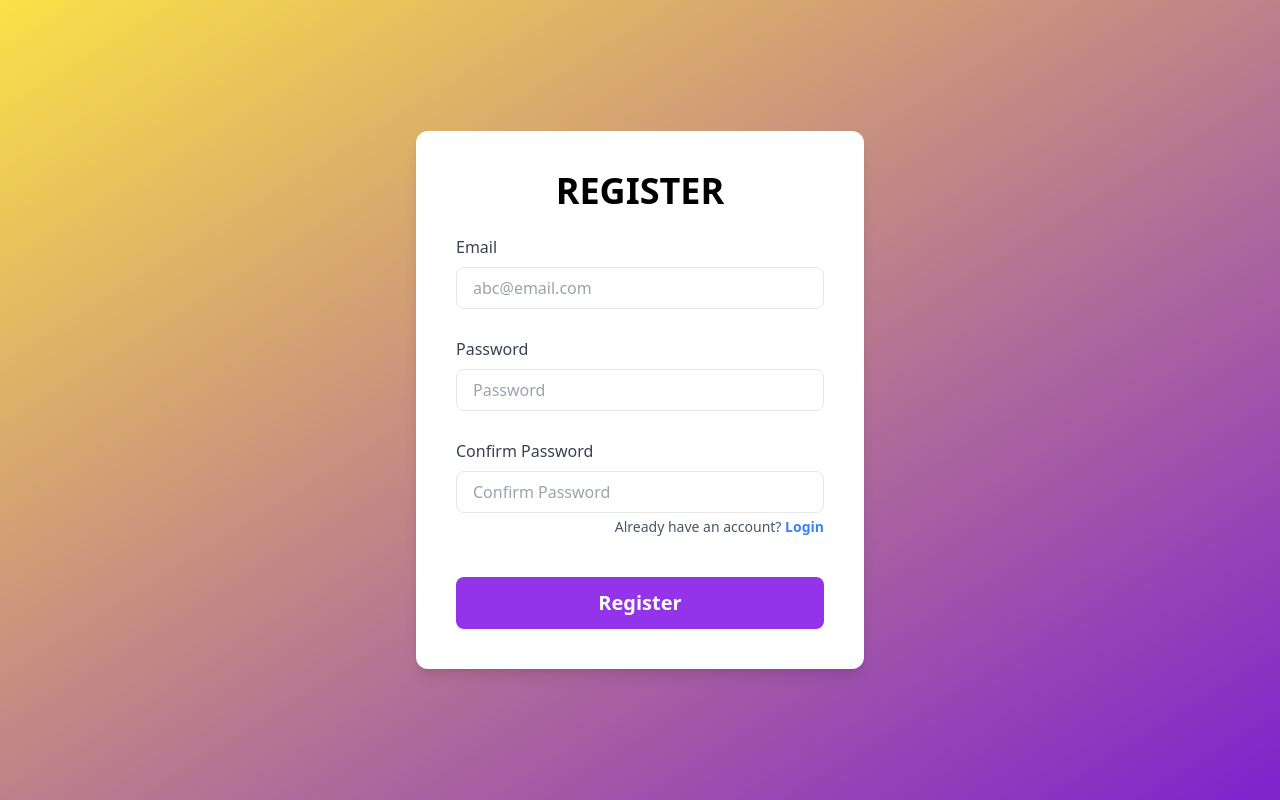
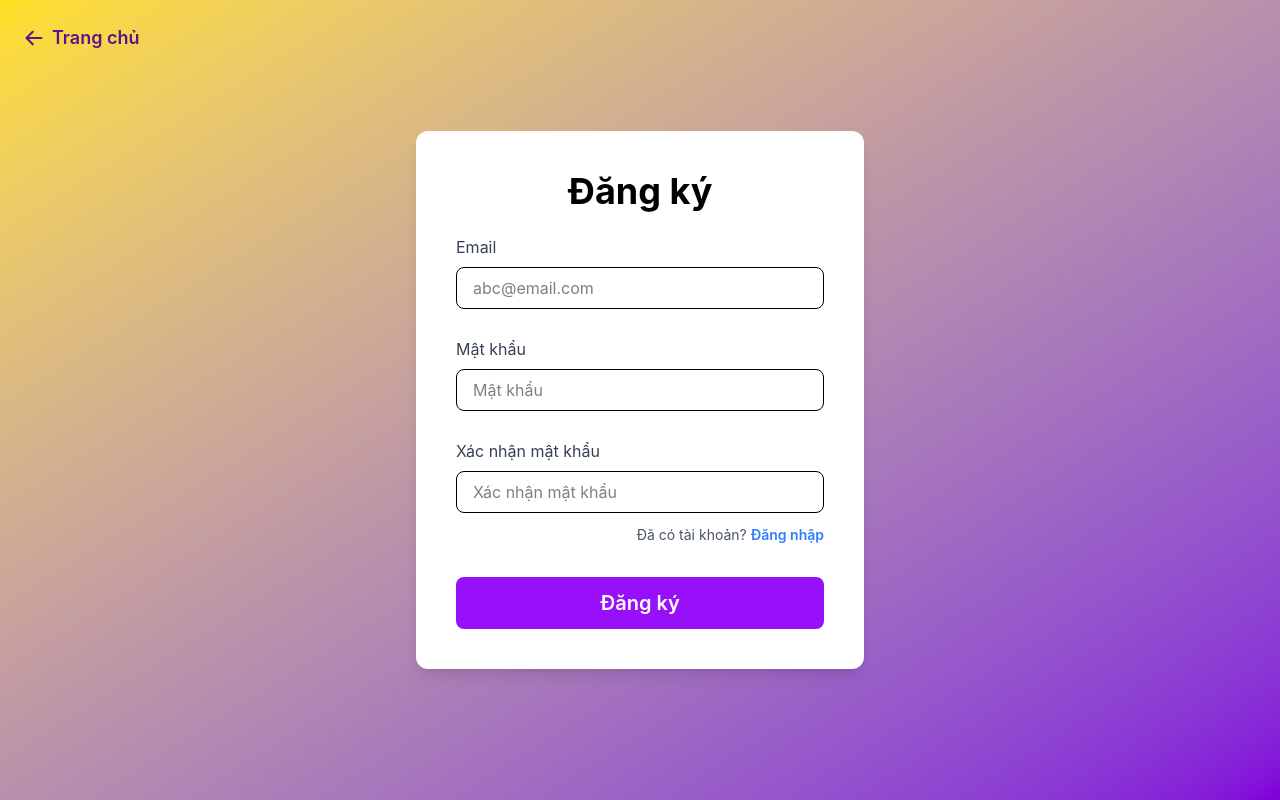
Before and after one commit to nmtun/IT4409_SEE_BOI, a React (Vite) app in the folder client/: page /register in a window 1280 px wide. Built offline with nearby package versions, Linux system fonts and the light colour scheme.

Commit message:
fix: fe/login_register

```diff
--- a/client/package.json
+++ b/client/package.json
@@ -10,6 +10,7 @@
     "preview": "vite preview"
   },
   "dependencies": {
+    "@tailwindcss/postcss": "^4.0.0",
     "react": "^19.2.0",
     "react-dom": "^19.2.0",
     "react-router-dom": "^7.9.6"
@@ -25,7 +26,7 @@
     "eslint-plugin-react-refresh": "^0.4.24",
     "globals": "^16.5.0",
     "postcss": "^8.5.6",
-    "tailwindcss": "^3.4.18",
+    "tailwindcss": "^4.0.0",
     "vite": "^7.2.4"
   }
 }
--- a/client/postcss.config.js
+++ b/client/postcss.config.js
@@ -1,6 +1,6 @@
 export default {
   plugins: {
-    tailwindcss: {},
+    '@tailwindcss/postcss': {},
     autoprefixer: {},
   },
 }
--- a/client/src/index.css
+++ b/client/src/index.css
@@ -1,25 +1,22 @@
-@tailwind base;
-@tailwind components;
-@tailwind utilities;
+@import "tailwindcss";
 
 :root {
-  font-family: system-ui, Avenir, Helvetica, Arial, sans-serif;
-  line-height: 1.5;
-  font-weight: 400;
-  font-synthesis: none;
-  text-rendering: optimizeLegibility;
-  -webkit-font-smoothing: antialiased;
-  -moz-osx-font-smoothing: grayscale;
+  /* Basic variables that might be reused */
+  --radius: 0.75rem;
 }
 
-* {
-  margin: 0;
-  padding: 0;
-  box-sizing: border-box;
+.dark {
+  /* Keep dark mode if needed later */
+}
+
+html {
+  scroll-behavior: smooth;
 }
 
 body {
+  font-family: Inter, system-ui, Avenir, Helvetica, Arial, sans-serif;
+  -webkit-font-smoothing: antialiased;
+  -moz-osx-font-smoothing: grayscale;
   margin: 0;
-  min-width: 320px;
-  min-height: 100vh;
+  padding: 0;
 }
--- a/client/src/pages/Login.jsx
+++ b/client/src/pages/Login.jsx
@@ -5,45 +5,66 @@ import LoginRegisterButton from "../components/Login&RegisterButton";
 const Login = () => {
   return (
     <div>
-      <div className="justify-center items-center flex h-screen bg-gradient-to-br from-purple-700 to-yellow-300">
+      <div className="relative justify-center items-center flex h-screen bg-gradient-to-br from-purple-700 to-yellow-300">
+        <Link
+          to="/LandingPage"
+          className="absolute top-6 left-6 text-white text-lg font-semibold transition-transform hover:scale-110 origin-left flex items-center gap-2"
+        >
+          <svg
+            xmlns="http://www.w3.org/2000/svg"
+            fill="none"
+            viewBox="0 0 24 24"
+            strokeWidth={2.5}
+            stroke="currentColor"
+            className="w-5 h-5"
+          >
+            <path
+              strokeLinecap="round"
+              strokeLinejoin="round"
+              d="M10.5 19.5L3 12m0 0l7.5-7.5M3 12h18"
+            />
+          </svg>
+          Trang chủ
+        </Link>
+
         <div className="bg-white p-10 rounded-xl shadow-lg w-full max-w-md">
-          <h2 className="text-4xl font-bold mb-6 text-center">LOGIN</h2>
+          <h2 className="text-4xl font-bold mb-6 text-center">Đăng nhập</h2>
           <form action="">
             <div className="mb-4">
-              <label className="text-xl block text-gray-700 mb-2">Email</label>
+              <label className="block text-gray-700 mb-2">Email</label>
               <input
                 type="email"
-                className="text-xl w-full px-4 py-2 mb-4 border rounded-lg focus:outline-none focus:ring-2 focus:ring-purple-500"
+                className="w-full px-4 py-2 mb-4 border rounded-lg focus:outline-none focus:ring-2 focus:ring-purple-500"
                 placeholder="abc@email.com"
               />
             </div>
 
             <div>
-              <label className="text-xl block text-gray-700">Password</label>
+              <label className="block text-gray-700 mb-2">Mật khẩu</label>
               <input
                 type="password"
-                className="text-xl w-full px-4 py-2  border rounded-lg focus:outline-none focus:ring-2 focus:ring-purple-500"
-                placeholder="Password"
+                className="w-full px-4 py-2  border rounded-lg focus:outline-none focus:ring-2 focus:ring-purple-500"
+                placeholder="Mật khẩu"
               />
             </div>
             <div className="flex justify-between items-center mt-1 mb-5 text-sm">
-              <a href="#" className="text-blue-500 hover:underline">
-                Forgot Password?
-              </a>
+              <Link to="/login" className="text-blue-500 hover:underline">
+                Quên mật khẩu?
+              </Link>
 
               <div>
-                <span className="text-gray-600">Don't have an account? </span>
+                <span className="text-gray-600">Chưa có tài khoản? </span>
                 <Link
                   to="/register"
                   className="text-blue-500 hover:underline font-semibold"
                 >
-                  Register
+                  Đăng ký
                 </Link>
               </div>
             </div>
 
             <div className="mt-10">
-              <LoginRegisterButton ButtonName="Login" />
+              <LoginRegisterButton ButtonName="Đăng nhập" />
             </div>
           </form>
         </div>
--- a/client/src/pages/Register.jsx
+++ b/client/src/pages/Register.jsx
@@ -1,57 +1,143 @@
-import React from "react";
+import React, { useState } from "react"; // 1. Import useState
 import { Link } from "react-router-dom";
 import LoginRegisterButton from "../components/Login&RegisterButton";
+import { validatePassword } from "../utils/validatePassword"; // 2. Import hàm validate
 
 const Register = () => {
+  // 3. Tạo state để lưu dữ liệu form
+  const [formData, setFormData] = useState({
+    email: "",
+    password: "",
+    confirmPassword: "",
+  });
+
+  const [error, setError] = useState(""); // State lưu lỗi để hiển thị
+
+  // Hàm xử lý khi nhập liệu
+  const handleChange = (e) => {
+    setFormData({
+      ...formData,
+      [e.target.name]: e.target.value,
+    });
+    // Xóa lỗi khi người dùng bắt đầu sửa lại
+    if (error) setError("");
+  };
+
+  // Hàm xử lý khi bấm Đăng ký
+  const handleSubmit = (e) => {
+    e.preventDefault(); // Chặn reload trang
+
+    // Kiểm tra mật khẩu khớp nhau trước
+    if (formData.password !== formData.confirmPassword) {
+      setError("Mật khẩu xác nhận không khớp!");
+      return;
+    }
+
+    // Gọi hàm validate từ utils
+    const validation = validatePassword(formData.password);
+    if (!validation.isValid) {
+      setError(validation.error);
+      return;
+    }
+
+    // Nếu mọi thứ OK
+    console.log("Đăng ký thành công với dữ liệu:", formData);
+    alert("Đăng ký thành công!");
+    // Logic gọi API backend sẽ đặt ở đây...
+  };
+
   return (
     <div>
-      <div className="justify-center items-center flex h-screen bg-gradient-to-br from-yellow-300 to-purple-700">
+      <div className="relative justify-center items-center flex h-screen bg-gradient-to-br from-yellow-300 to-purple-700">
+        <Link
+          to="/"
+          className="absolute top-6 left-6 text-purple-900 text-lg font-semibold transition-transform hover:scale-110 origin-left flex items-center gap-2"
+        >
+          <svg
+            xmlns="http://www.w3.org/2000/svg"
+            fill="none"
+            viewBox="0 0 24 24"
+            strokeWidth={2.5}
+            stroke="currentColor"
+            className="w-5 h-5"
+          >
+            <path
+              strokeLinecap="round"
+              strokeLinejoin="round"
+              d="M10.5 19.5L3 12m0 0l7.5-7.5M3 12h18"
+            />
+          </svg>
+          Trang chủ
+        </Link>
         <div className="bg-white p-10 rounded-xl shadow-lg w-full max-w-md">
-          <h2 className="text-4xl font-bold mb-6 text-center">REGISTER</h2>
-          <form action="">
+          <h2 className="text-4xl font-bold mb-6 text-center">Đăng ký</h2>
+
+          {/* Thêm sự kiện onSubmit cho form */}
+          <form onSubmit={handleSubmit}>
             <div className="mb-3">
-              <label className=" block text-gray-700 mb-2">Email</label>
+              <label className="block text-gray-700 mb-2">Email</label>
               <input
                 type="email"
-                className=" w-full px-4 py-2 mb-4 border rounded-lg focus:outline-none focus:ring-2 focus:ring-purple-500"
+                name="email" // Quan trọng: name phải trùng với key trong state
+                value={formData.email}
+                onChange={handleChange}
+                className="w-full px-4 py-2 mb-4 border rounded-lg focus:outline-none focus:ring-2 focus:ring-purple-500"
                 placeholder="abc@email.com"
+                required
               />
             </div>
 
             <div className="mb-3">
-              <label className=" block text-gray-700 mb-2">Password</label>
+              <label className="block text-gray-700 mb-2">Mật khẩu</label>
               <input
                 type="password"
-                className=" w-full px-4 py-2 mb-4 border rounded-lg focus:outline-none focus:ring-2 focus:ring-purple-500"
-                placeholder="Password"
+                name="password"
+                value={formData.password}
+                onChange={handleChange}
+                className="w-full px-4 py-2 mb-4 border rounded-lg focus:outline-none focus:ring-2 focus:ring-purple-500"
+                placeholder="Mật khẩu"
+                required
               />
             </div>
 
             <div>
-              <label className=" block text-gray-700 mb-2">
-                Confirm Password
+              <label className="block text-gray-700 mb-2">
+                Xác nhận mật khẩu
               </label>
               <input
                 type="password"
-                className=" w-full px-4 py-2 border rounded-lg focus:outline-none focus:ring-2 focus:ring-purple-500"
-                placeholder="Confirm Password"
+                name="confirmPassword"
+                value={formData.confirmPassword}
+                onChange={handleChange}
+                className="w-full px-4 py-2 border rounded-lg focus:outline-none focus:ring-2 focus:ring-purple-500"
+                placeholder="Xác nhận mật khẩu"
+                required
               />
             </div>
 
-            <div className="flex justify-end items-center mt-1 mb-5 text-sm">
+            {/* Hiển thị lỗi màu đỏ nếu có */}
+            {error && (
+              <div className="mt-2 text-red-500 text-sm italic">* {error}</div>
+            )}
+
+            <div className="flex justify-end items-center mt-3 mb-5 text-sm">
               <div>
-                <span className="text-gray-600">Already have an account? </span>
+                <span className="text-gray-600">Đã có tài khoản? </span>
                 <Link
                   to="/login"
                   className="text-blue-500 hover:underline font-semibold"
                 >
-                  Login
+                  Đăng nhập
                 </Link>
               </div>
             </div>
 
-            <div className="mt-10">
-              <LoginRegisterButton ButtonName="Register" />
+            <div className="mt-8">
+              {/* Giả sử component Button này có type="submit" hoặc nhận onClick */}
+              {/* Nếu component Button của bạn là thẻ div thuần, bạn cần thêm prop onClick={handleSubmit} vào nó */}
+              <button type="submit" className="w-full">
+                <LoginRegisterButton ButtonName="Đăng ký" />
+              </button>
             </div>
           </form>
         </div>
--- /dev/null
+++ b/client/src/utils/validatePassword.js
@@ -0,0 +1,46 @@
+/**
+ * Hàm kiểm tra độ mạnh của mật khẩu
+ * @param {string} password - Mật khẩu cần kiểm tra
+ * @returns {object} - { isValid: boolean, error: string }
+ */
+export const validatePassword = (password) => {
+  // 1. Kiểm tra độ dài (ví dụ: tối thiểu 6 ký tự)
+  if (password.length < 6) {
+    return {
+      isValid: false,
+      error: "Mật khẩu phải có ít nhất 6 ký tự.",
+    };
+  }
+
+  // 2. Kiểm tra chữ thường
+  if (!/[a-z]/.test(password)) {
+    return {
+      isValid: false,
+      error: "Mật khẩu phải chứa ít nhất 1 chữ thường (a-z).",
+    };
+  }
+
+  // 3. Kiểm tra chữ hoa
+  if (!/[A-Z]/.test(password)) {
+    return {
+      isValid: false,
+      error: "Mật khẩu phải chứa ít nhất 1 chữ hoa (A-Z).",
+    };
+  }
+
+  // 4. Kiểm tra số
+  if (!/[0-9]/.test(password)) {
+    return {
+      isValid: false,
+      error: "Mật khẩu phải chứa ít nhất 1 số (0-9).",
+    };
+  }
+
+  // 5. Kiểm tra ký tự đặc biệt (Tùy chọn, nếu muốn gắt hơn thì bỏ comment dòng dưới)
+  // if (!/[!@#$%^&*(),.?":{}|<>]/.test(password)) {
+  //   return { isValid: false, error: "Mật khẩu phải chứa ít nhất 1 ký tự đặc biệt." };
+  // }
+
+  // Nếu thỏa mãn tất cả
+  return { isValid: true, error: "" };
+};
```
